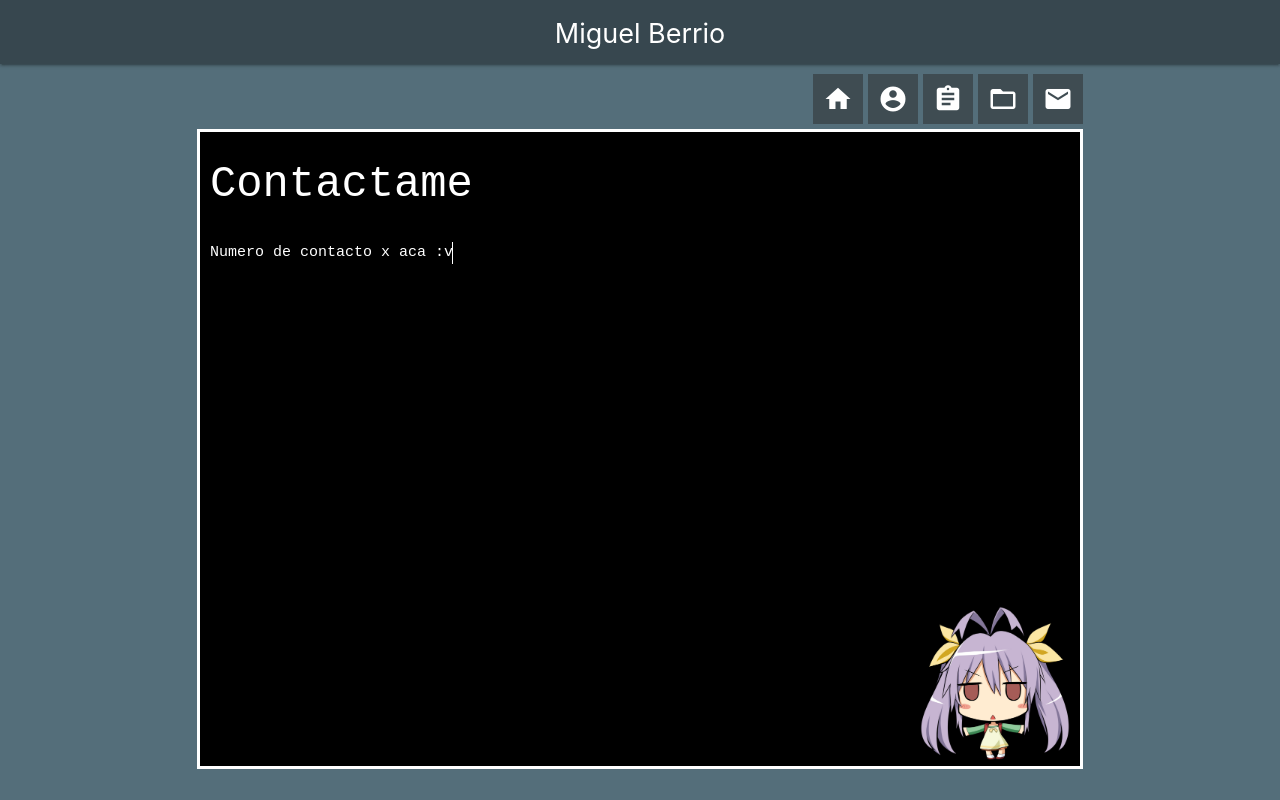
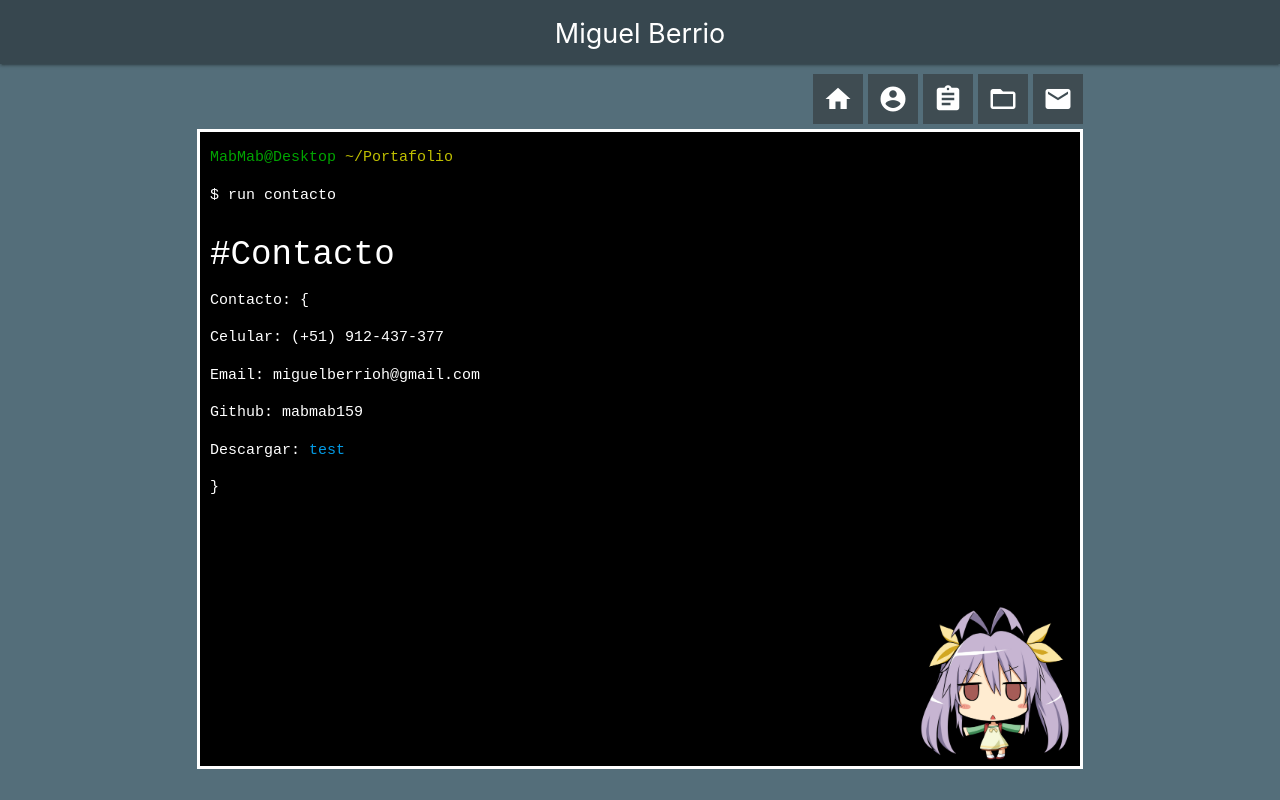
Before and after one commit to mabmab159/mabmab159.github.io, a Vue app: page /contacto in a window 1280 px wide. Built offline with nearby package versions, Linux system fonts and the light colour scheme.

Commit message:
Contacto

```diff
--- a/src/components/Contacto.vue
+++ b/src/components/Contacto.vue
@@ -1,14 +1,38 @@
+p
 <template>
   <div class="consola" style="border-style: solid; display: grid">
     <div>
-      <h3>Contactame</h3>
-      <p class="test">Numero de contacto x aca :v.<span>&#160;</span></p>
+      <p style="color: rgb(0, 164, 0); margin-bottom: 0px">
+        MabMab@Desktop
+        <span style="color: rgb(191, 191, 0)">~/Portafolio</span>
+      </p>
+      <p class="test">$ run contacto&#160;<span>&#160;</span></p>
+      <br />
+      <br />
+      <div class="row">
+        <div id="consola1" class="row"></div>
+      </div>
     </div>
     <img class="imagen" src="../assets/chibi.png" alt="" />
   </div>
 </template>
 <script>
-export default {};
+export default {
+  mounted() {
+    let variable1 = document.getElementById("consola1");
+    setTimeout(() => {
+      variable1.innerHTML = `
+            <h4>#Contacto</h4>
+            <p>Contacto: {</p>
+            <p>Celular: (+51) 912-437-377</p>
+            <p>Email: miguelberrioh@gmail.com</p>
+            <p>Github: mabmab159</p>
+            <p>Descargar: <span><a href="../assets/Prueba.pdf" download="MiguelBerrio">test</a></span> </p>
+            <p>}</p>
+        `;
+    }, 2100);
+  },
+};
 </script>
 <style scoped>
 .consola {
@@ -34,16 +58,17 @@ export default {};
   position: absolute;
   background-color: black;
   right: 0;
-  animation: maquina 2s steps(27);
-  border-left: 1px solid white;
+  animation: maquina 2s steps(13);
 }
 
 @keyframes maquina {
-  to {
-    width: 00%;
+  0% {
+    width: 100%;
+    border-left: 1px solid white;
   }
-  from {
-    width: 100%;
+  100% {
+    width: 0%;
+    border-left: 1px solid white;
   }
 }
 </style>
```
Also changed, not shown: 11 other files (tests, documents, lock files or other folders).
